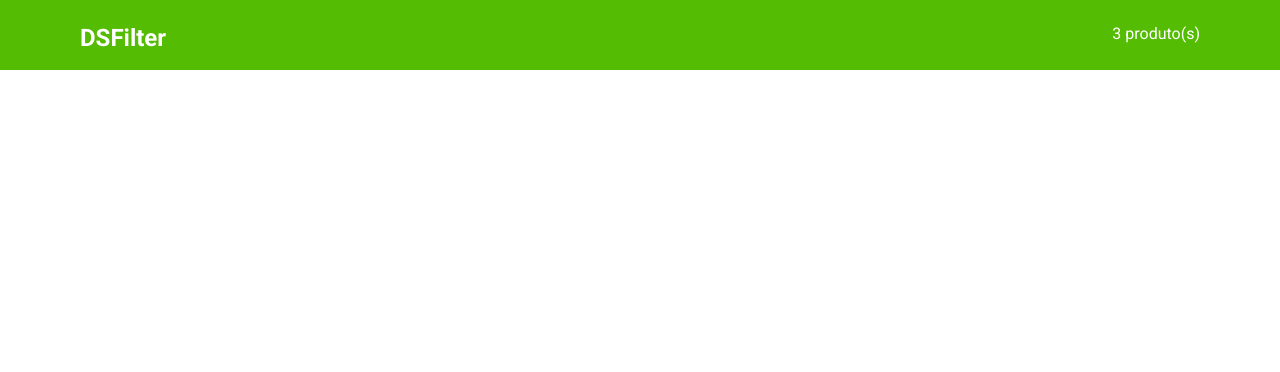
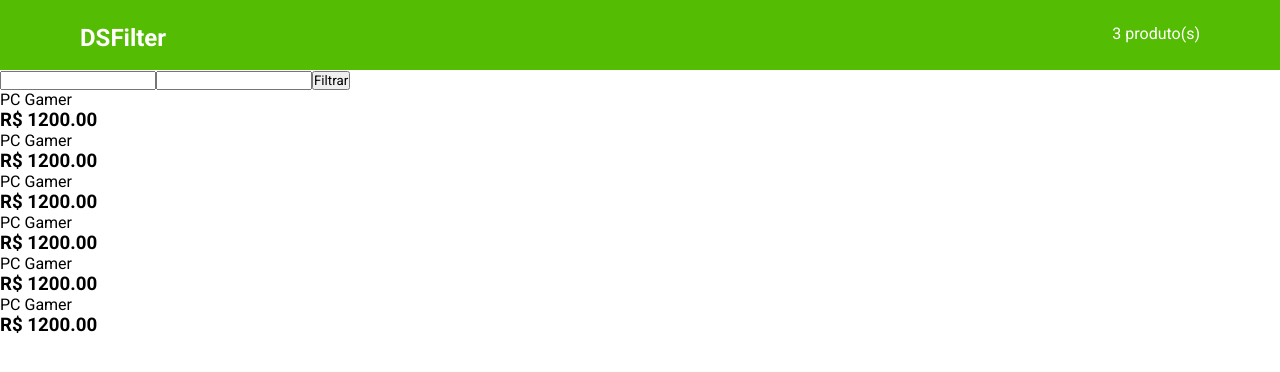
Before and after one commit to EduardoGollner0609/Training, a React (Vite) app in the folder FrontEnd/DSFilter/: page / in a window 1280 px wide. Shown: the top 372 px of the page. Built offline with nearby package versions, Linux system fonts and the light colour scheme.

Commit message:
Criando componentes que utilizaremos no projeto.

```diff
--- a/FrontEnd/DSFilter/src/App.tsx
+++ b/FrontEnd/DSFilter/src/App.tsx
@@ -1,11 +1,16 @@
 import './App.css'
 import Header from './components/Header'
+import ListingBody from './components/ListingBody'
 
 function App() {
 
 
   return (
-    <Header />
+    <>
+      <Header />
+      <ListingBody />
+    </>
+
   )
 }
 
--- /dev/null
+++ b/FrontEnd/DSFilter/src/components/Filter/index.tsx
@@ -0,0 +1,8 @@
+export default function Filter() {
+    return (
+        <div>
+            <input type="text" />
+            <input type="text" />
+            <button>Filtrar</button>
+        </div>);
+}
--- /dev/null
+++ b/FrontEnd/DSFilter/src/components/Listing/index.tsx
@@ -0,0 +1,15 @@
+import Product from "../Product";
+
+export default function Listing() {
+    return (
+        <div>
+            <Product />
+            <Product />
+            <Product />
+            <Product />
+            <Product />
+            <Product />
+
+        </div>
+    );
+}
--- /dev/null
+++ b/FrontEnd/DSFilter/src/components/ListingBody/index.tsx
@@ -0,0 +1,13 @@
+import Filter from "../Filter";
+import Listing from "../Listing";
+
+export default function ListingBody() {
+    return (
+        <main>
+            <section>
+                <Filter />
+                <Listing />
+            </section>
+        </main>
+    );
+}
--- /dev/null
+++ b/FrontEnd/DSFilter/src/components/Product/index.tsx
@@ -0,0 +1,8 @@
+export default function Product() {
+    return (
+        <div>
+            <p>PC Gamer</p>
+            <h3>R$ 1200.00</h3>
+        </div>
+    );
+}
```
Also changed, not shown: FrontEnd/DSFilter/src/components/Product/styles.css (added).
